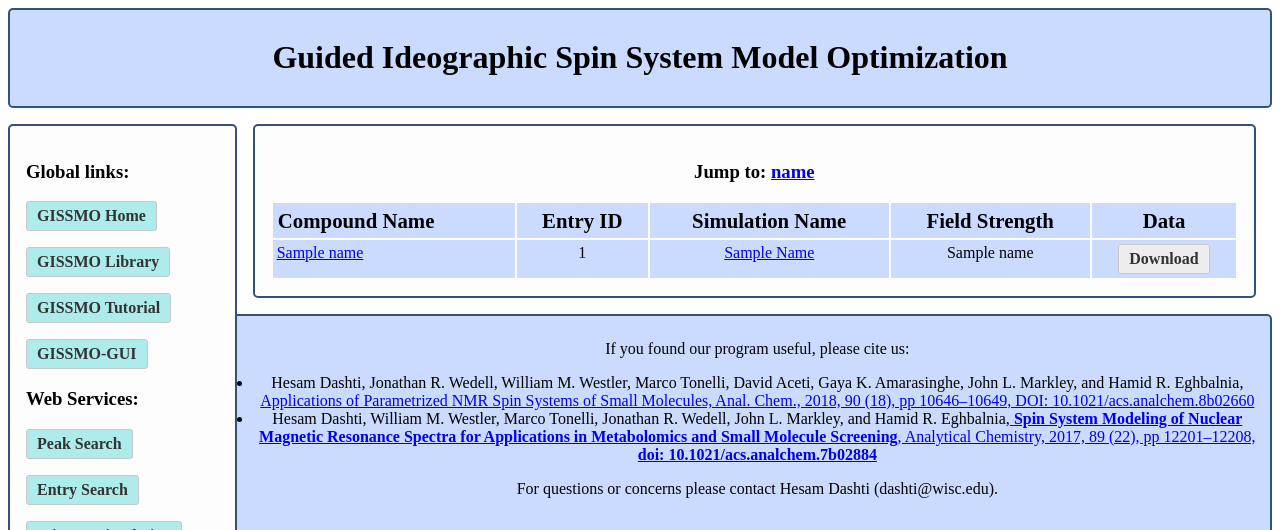
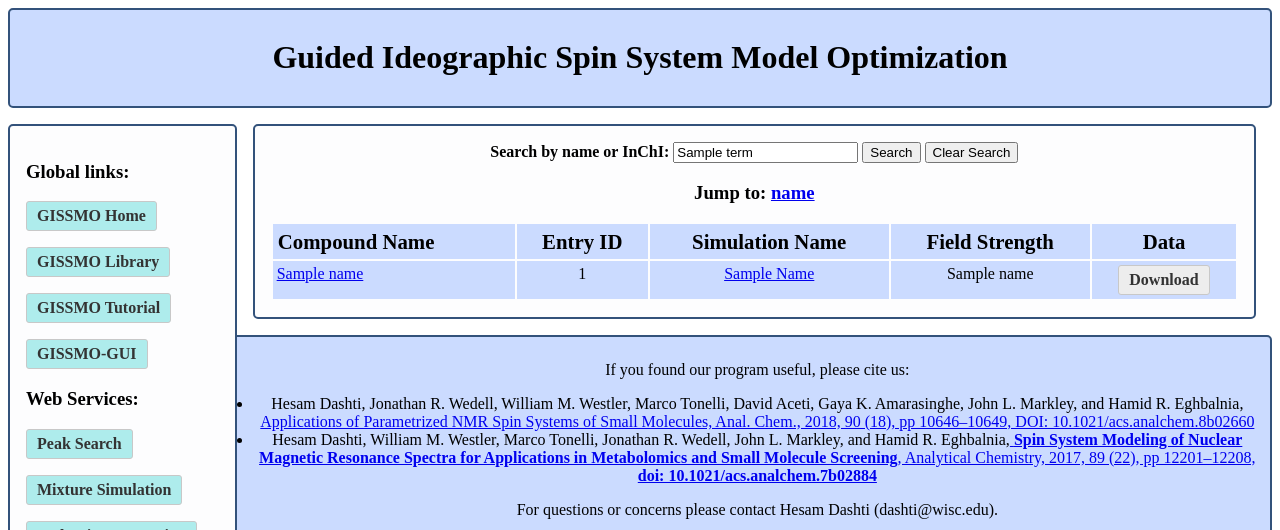
Before and after one commit to bmrb-io/gissmo, a Flask app: template templates/list_template.html in a window 1280 px wide. Shown: the top 530 px of the page. Run offline with Flask 2, Linux system fonts and the light colour scheme; the template is opened without the code that fills it: most values are stand-ins (such as "Sample title", 1, 10 or a date in 2020); some libraries are stand-ins or nearby versions; grey boxes are pictures that could not be loaded.

Commit message:
Move search to main library page, and update a bunch of links to use url_for().

```diff
--- a/gissmo.py
+++ b/gissmo.py
@@ -21,7 +21,7 @@ import pynmrstar
 import requests
 import psycopg2
 from psycopg2.extras import DictCursor, execute_values
-from flask import Flask, render_template, send_from_directory, request, redirect, send_file, url_for
+from flask import Flask, render_template, send_from_directory, request, redirect, send_file, url_for, jsonify
 
 application = Flask(__name__)
 
@@ -99,22 +99,6 @@ def get_aux_info(entry_id, simulation, aux_name):
     else:
         return results
 
-
-@application.route('/search')
-def name_search():
-    """ Render the name search."""
-
-    term = request.args.get('term', "")
-    if term:
-        cur = get_postgres_connection(dictionary_cursor=True)[1]
-        sql = 'SELECT id, name from entries where name ~ %s or inchi = %s or inchi = %s'
-        cur.execute(sql, [term, term, 'InChI=' + term])
-        results = cur.fetchall()
-    else:
-        results = []
-    var_dict = {'title': term, 'results': results}
-
-    return render_template("name_search.html", **var_dict)
 
 # URI methods
 @application.route('/reload')
@@ -207,11 +191,18 @@ GRANT SELECT ON ALL TABLES IN SCHEMA gissmo TO web;""")
     return redirect(url_for('display_list'), 302)
 
 
-def get_entry_list():
+def get_entry_list(term=None):
     """ Return the entry list in the format that the functions expect."""
 
     cur = get_postgres_connection()[1]
-    cur.execute("SELECT * FROM entries ORDER BY id, simulation_ID")
+
+    if term:
+        cur.execute('''
+SELECT * FROM entries
+  WHERE name ~ %s OR inchi = %s OR inchi = %s
+  ORDER BY id, simulation_ID''', [term, term, 'InChI=' + term])
+    else:
+        cur.execute("SELECT * FROM entries ORDER BY id, simulation_ID")
 
     entry_list = []
     last_entry = None
@@ -241,11 +232,28 @@ def tutorial_page():
     return render_template("tutorial.html")
 
 
+@application.route('/search')
+def name_search():
+    """ Render the name search."""
+
+    term = request.args.get('term', "")
+    if term:
+        cur = get_postgres_connection()[1]
+        sql = 'SELECT id, name from entries where name ~ %s or inchi = %s or inchi = %s'
+        cur.execute(sql, [term, term, 'InChI=' + term])
+        results = []
+        for item in cur:
+            results.append({'id': item[0], 'name': item[1]})
+    else:
+        results = []
+    return jsonify(results)
+
 @application.route('/library')
 def display_list():
     """ Display the list of possible entries. """
 
-    entry_list = get_entry_list()
+    term = request.args.get('term', "")
+    entry_list = get_entry_list(term)
 
     entry_letters = {}
     for item in entry_list:
@@ -259,7 +267,7 @@ def display_list():
                 entry_letters[letter].append(item)
                 break
 
-    return render_template("list_template.html", entries=entry_letters)
+    return render_template("list_template.html", entries=entry_letters, term=term)
 
 
 @application.route('/peak_search')
--- a/templates/base.html
+++ b/templates/base.html
@@ -6,6 +6,10 @@
         {% endblock %}
 
         <style>
+            .same-line-form {
+                display: inline;
+            }
+
             /* Use these to style tables nicely */
             table.alternating tr:nth-child(odd) {
                 background-color: #CBDBFF;
@@ -177,15 +181,14 @@
 
         <div class="details_box" style="float: left">
             <h3>Global links:</h3>
-            <p><a class="fake_button_main" href="/">GISSMO Home</a></p>
-	    <p><a class="fake_button_main" href="/library">GISSMO Library</a></p>
-            <p><a class="fake_button_main" href="/tutorial" target="_blank">GISSMO Tutorial</a></p>
-            <p><a class="fake_button_main" href="/gui" target="_blank">GISSMO-GUI</a></p>
+            <p><a class="fake_button_main" href="{{url_for('home')}}">GISSMO Home</a></p>
+	    <p><a class="fake_button_main" href="{{url_for('display_list')}}">GISSMO Library</a></p>
+            <p><a class="fake_button_main" href="{{url_for('tutorial_page')}}" target="_blank">GISSMO Tutorial</a></p>
+            <p><a class="fake_button_main" href="{{url_for('return_vm')}}" target="_blank">GISSMO-GUI</a></p>
             <h3>Web Services:</h3>
-            <p><a class="fake_button_main" href="/peak_search">Peak Search</a></p>
-            <p><a class="fake_button_main" href="/search">Entry Search</a></p>
-            <p><a class="fake_button_main" href="/mixture">Mixture Simulation</a></p>
-            <p><a class="fake_button_main" href="/convert_mol_svg">Mol to jpg conversion</a></p>
+            <p><a class="fake_button_main" href="{{url_for('peak_search')}}">Peak Search</a></p>
+            <p><a class="fake_button_main" href="{{url_for('get_mixture')}}">Mixture Simulation</a></p>
+            <p><a class="fake_button_main" href="{{url_for('mol_svn_converter_page')}}">Mol to jpg conversion</a></p>
 
                 {% block links %}
                 {% endblock %}
--- a/templates/list_template.html
+++ b/templates/list_template.html
@@ -5,13 +5,27 @@
 {% endblock %}
 
 {% block body %}
+<script type="text/javascript" src="//ajax.googleapis.com/ajax/libs/jquery/1.8.3/jquery.min.js"></script>
+<script type="text/javascript" src="//ajax.googleapis.com/ajax/libs/jqueryui/1.10.1/jquery-ui.min.js"></script>
+<link rel="stylesheet" href="//code.jquery.com/ui/1.10.1/themes/base/jquery-ui.css">
+
 <div class="details_box">
+    <form action="{{url_for('display_list')}}" method="get" class="same-line-form">
+        <b>Search by name or InChI:</b>
+        <input type="text" id="search" name="term" title="Search" value="{{term}}">
+        <button type="submit">Search</button>
+    </form>
+    <form action="{{url_for('display_list')}}" method="get" class="same-line-form">
+        <button type="submit">Clear Search</button>
+    </form>
+
     <h3>Jump to:
         {% for letter in entries.keys()|sort %}
         <a href="#{{ letter }}">{{ letter }}</a>
         {% endfor %}
     </h3>
 
+    {% if entries|length > 0 %}
     <table class="alternating">
         <thead>
         <tr>
@@ -31,16 +45,69 @@
         {% if outer_loop.first %}
         <tr id="{{ letter }}">{% else %}
         <tr>{% endif %}
-                       {% if loop.first %}<td rowspan="{{ entry|length }}" class="left_align"><a href="/entry/{{ simulation[0] }}" alt="{{ simulation[4] }}" title="{{ simulation[4] }}">{{ simulation[1] }}</a></td>{% endif %}
-                       {% if loop.first %}<td rowspan="{{ entry|length }}"><a {% if 'bmse' in simulation[0] %}href="http://www.bmrb.wisc.edu/metabolomics/mol_summary/show_data.php?id={{ simulation[0] }}" target="_blank"{% endif %}>{% if 'bmse' in simulation[0] %}BMRB {% endif %}{{ simulation[0] }}</a></td>{% endif %}
-                       <td><a href="/entry/{{ simulation[0] }}/{{ simulation[3] }}">{{ simulation[3].title() }}</a></td>
+            {% if loop.first %}
+            <td rowspan="{{ entry|length }}" class="left_align"><a href="{{url_for('display_summary', entry_id=simulation[0])}}"
+                                                                   title="{{ simulation[4] }}">{{ simulation[1] }}</a>
+            </td>
+            {% endif %}
+            {% if loop.first %}
+            <td rowspan="{{ entry|length }}"><a {% if 'bmse' in simulation[0]
+                %}href="http://www.bmrb.wisc.edu/metabolomics/mol_summary/show_data.php?id={{ simulation[0] }}"
+                target="_blank"{% endif %}>{% if 'bmse' in simulation[0] %}BMRB {% endif %}{{ simulation[0] }}</a></td>
+            {% endif %}
+            <td><a href="{{url_for('display_entry', entry_id=simulation[0], simulation=simulation[3])}}">{{ simulation[3].title() }}</a></td>
             <td>{{ simulation[2] }}</td>
-                       <td><a class="fake_button" href="/entry/{{ simulation[0] }}/{{ simulation[3] }}/zip">Download</a></td>
+            <td><a class="fake_button" href="{{url_for('display_entry', entry_id=simulation[0], simulation=simulation[3], some_file='zip')}}">Download</a></td>
         </tr>
         {% endfor %}
         {% endfor %}
         {% endfor %}
         </tbody>
     </table>
+    {% else %}
+    <h1>No results!</h1>
+    {% endif %}
 </div>
+
+<script>
+// Use this to highlight the query words in a given text
+function highlight_words(words, text){
+    regex = new RegExp("(" + words.join("|") + ")", "ig");
+    return text.replace(regex, '<strong>$1</strong>');
+}
+
+// These two are for the instant search - at top of page. Do not remove!
+function add_color_span_instant(ul, item) {
+
+    var terms = document.getElementById('search').value.split(/[ ,]+/);
+    console.log(terms, item);
+    var display = highlight_words(terms, item.name);
+
+    return $("<li></li>")
+        .data("item.autocomplete", item)
+        .append("<a><span style='cursor:pointer;'>" + display + "</span></a>")
+        .appendTo(ul);
+}
+
+
+$(document).ready(function(){$( "#search" ).autocomplete({
+    minLength: 2,
+    delay: 0,
+    source: "{{url_for('name_search')}}",
+    select: function( event, ui ) {
+        // Don't put the value in the box when they click
+        event.preventDefault();
+        // Jump to the entry summary page when they click
+        window.location.href = "/entry/" + ui.item.id;
+        return false;
+    }
+}).off('blur').on('blur', function() {
+    if(document.hasFocus()) {
+        $('ul.ui-autocomplete').hide();
+    }
+}).data("ui-autocomplete")._renderItem = function (ul, item) {
+     return add_color_span_instant(ul, item);
+}});
+</script>
+
 {% endblock %}
```
Also changed, not shown: templates/name_search.html (deleted, +0 -89 lines). Lines whose indentation alone changed are shown as unchanged.
